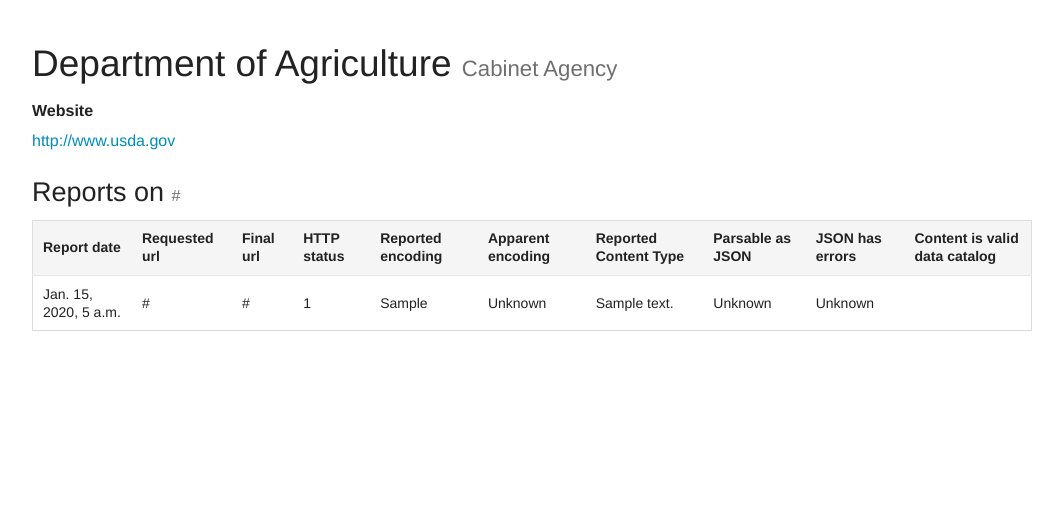
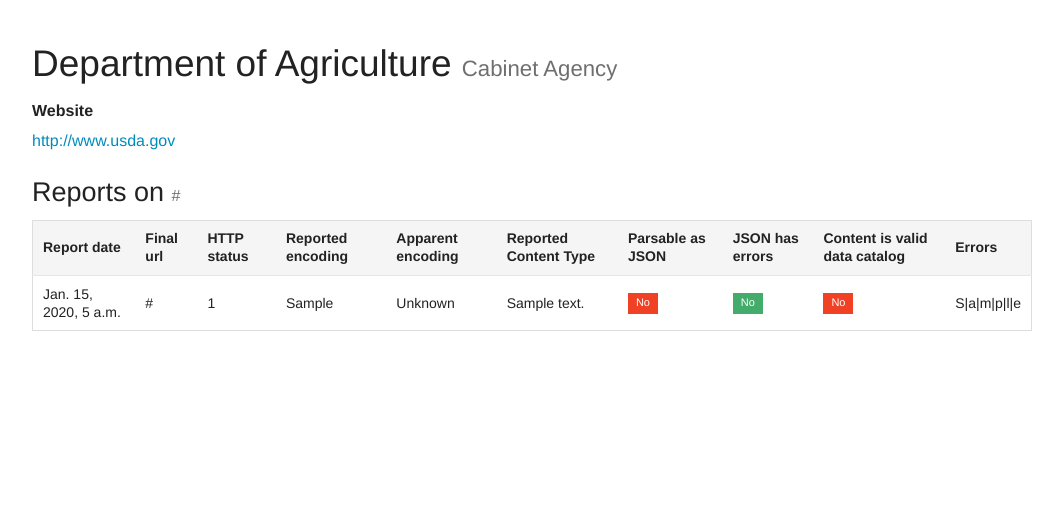
Before and after one commit to sunlightlabs/thezombies, a Django app: page /agency/department-of-agriculture in a window 1280 px wide. Shown: the part 45-558 px from the top of the page, without its empty margins (108-1171 px from the left). Run offline with Django 3.2, Linux system fonts and the light colour scheme; data comes from the database, SQL or seed files in the repository; tables that the repository leaves empty hold one stand-in row (values such as "Sample post"); parts of the project's set-up code (start-up, migrations or seed data) failed here and were passed over; some libraries are stand-ins or nearby versions.

Commit message:
Add brains so we can do some truthy evaluations in templates.

```diff
--- a/thezombies/templates/agency.html
+++ b/thezombies/templates/agency.html
@@ -1,4 +1,4 @@
-{% extends "base.html" %}{% load staticfiles %}{% load compress %}{% load tz %}
+{% extends "base.html" %}{% load staticfiles %}{% load compress %}{% load tz %}{% load brains %}
 {% block content %}
     <h2>{{ agency.name }} <small>{{ agency.agency_type }} Agency</small></h2>
     <dl>
@@ -20,7 +20,7 @@
             <thead>
                 <tr>
                     <th>Report date</th>
-                    <th>Requested url</th>
+                    {# <th>Requested url</th> #}
                     <th>Final url</th>
                     <th>HTTP status</th>
                     <th>Reported encoding</th>
@@ -29,20 +29,23 @@
                     <th>Parsable as JSON</th>
                     <th>JSON has errors</th>
                     <th>Content is valid data catalog</th>
+                    <th>Errors</th>
                 </tr>
             </thead>
             <tbody>
             {% for report in report_url.list %}
                 <tr>
                     <td>{{ report.created_at|localtime }}</td>
-                    <td>{{ report.responses.earliest.requested_url }}</td>
+                    {# <td>{{ report.responses.earliest.requested_url }}</td> #}
                     <td>{{ report.responses.earliest.url }}</td>
                     <td>{{ report.responses.earliest.status_code }}</td>
                     <td>{{ report.responses.earliest.encoding|default:'None' }}</td>
                     <td>{{ report.responses.earliest.apparent_encoding|default:'Unknown' }}</td>
                     <td>{{ report.responses.earliest.content_type|default:'Unknown' }}</td>
-                    <td>{{ report.info.json_parsed|default:'Unknown'|title }}</td>
-                    <td>{{ report.info.json_errors|default:'Unknown'|title }}</td>
+                    <td><span class="label {{ report.info.json_parsed|truthy:'success,alert' }}">{{ report.info.json_parsed|truthy|title }}</span></td>
+                    <td><span class="label {{ report.info.json_errors|truthy:'alert,success' }}">{{ report.info.json_errors|truthy|title }}</span></td>
+                    <td><span class="label {{ report.info.is_valid_data_catalog|truthy:'success,alert' }}">{{ report.info.is_valid_data_catalog|truthy|title }}</span></td>
+                    <td>{{ report.errors|join:"|" }}</td>
                 </tr>
             {% endfor %}
             </tbody>
--- /dev/null
+++ b/thezombies/templatetags/brains.py
@@ -0,0 +1,11 @@
+from django import template
+from django.template.defaultfilters import stringfilter, yesno
+
+register = template.Library()
+
+@register.filter
+@stringfilter
+def truthy(value, arg=None):
+    """Wraps django's yesno filter to allow for JavaScript-style true or false string values."""
+    is_true = (value.lower() == 'true')
+    return yesno(is_true, arg)
```
Also changed, not shown: thezombies/templatetags/__init__.py (added).
